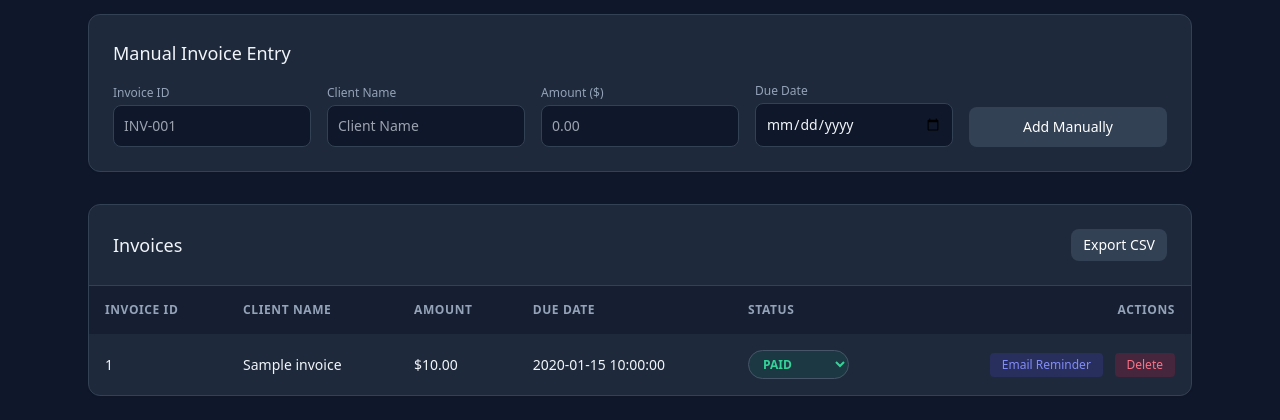
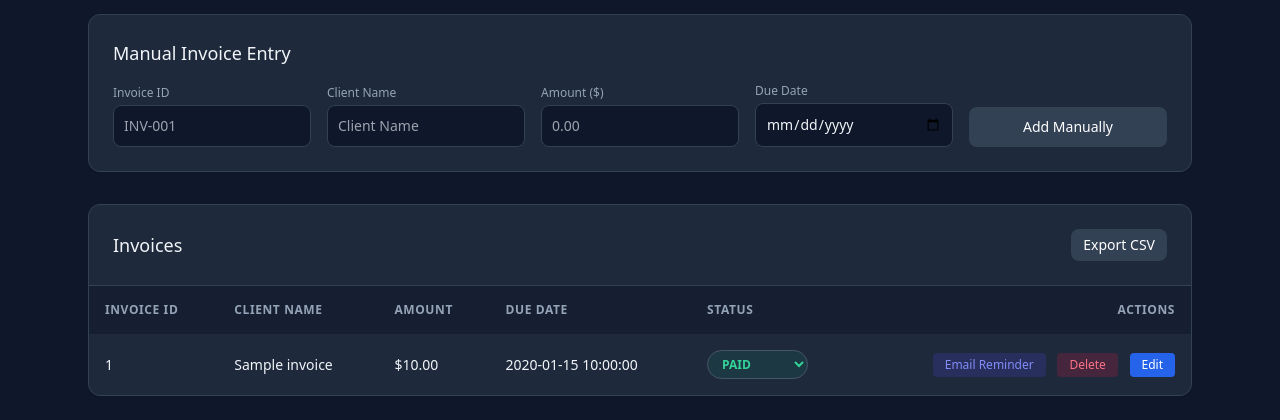
Before and after one commit to ajcrewz2003/Payback-ai, a FastAPI app: page / in a window 1280 px wide. Shown: the part 480-900 px from the top of the page. Run offline with FastAPI, Linux system fonts and the light colour scheme; tables that the repository leaves empty hold one stand-in row (values such as "Sample post"); a database or web service that is not in the repository returns one stand-in record (values such as "Sample title"); some libraries are stand-ins or nearby versions.

Commit message:
feat: add edit invoice modal and frontend js

```diff
--- a/templates/index.html
+++ b/templates/index.html
@@ -109,6 +109,7 @@
                             <td class="p-4 text-right space-x-2">
                                 <button onclick="sendEmailModal('{{ inv.invoice_id }}')" class="bg-indigo-600/20 hover:bg-indigo-600/30 text-indigo-400 px-3 py-1 rounded transition text-xs font-medium">Email Reminder</button>
                                 <button onclick="deleteInvoice('{{ inv.invoice_id }}')" class="bg-rose-600/20 hover:bg-rose-600/30 text-rose-400 px-3 py-1 rounded transition text-xs font-medium">Delete</button>
+                                <button onclick="openEditModal('{{ inv.invoice_id }}', '{{ inv.client_name }}', '{{ inv.amount }}', '{{ inv.due_date }}', '{{ inv.status }}')" class="px-3 py-1 bg-blue-600 hover:bg-blue-700 text-white text-xs rounded font-medium">Edit</button>
                             </td>
                         </tr>
                         {% else %}
@@ -250,5 +251,48 @@
             }
         });
     </script>
+    <!-- Edit Invoice Modal -->
+<div id="editModal" class="fixed inset-0 bg-black bg-opacity-50 hidden flex items-center justify-center z-50">
+    <div class="bg-gray-900 border border-gray-800 p-6 rounded-xl w-full max-w-md shadow-xl text-white">
+        <h3 class="text-lg font-semibold mb-4">Edit Invoice</h3>
+        <form id="editForm" onsubmit="submitEditInvoice(event)">
+            <input type="hidden" id="editOriginalId">
+
+            <div class="mb-3">
+                <label class="block text-xs text-gray-400 mb-1">Invoice ID</label>
+                <input type="text" id="editInvoiceId" class="w-full bg-gray-800 border border-gray-700 rounded p-2 text-sm text-white" required>
+            </div>
+
+            <div class="mb-3">
+                <label class="block text-xs text-gray-400 mb-1">Client Name</label>
+                <input type="text" id="editClientName" class="w-full bg-gray-800 border border-gray-700 rounded p-2 text-sm text-white" required>
+            </div>
+
+            <div class="mb-3">
+                <label class="block text-xs text-gray-400 mb-1">Amount ($)</label>
+                <input type="number" step="0.01" id="editAmount" class="w-full bg-gray-800 border border-gray-700 rounded p-2 text-sm text-white" required>
+            </div>
+
+            <div class="mb-3">
+                <label class="block text-xs text-gray-400 mb-1">Due Date</label>
+                <input type="text" id="editDueDate" class="w-full bg-gray-800 border border-gray-700 rounded p-2 text-sm text-white">
+            </div>
+
+            <div class="mb-4">
+                <label class="block text-xs text-gray-400 mb-1">Status</label>
+                <select id="editStatus" class="w-full bg-gray-800 border border-gray-700 rounded p-2 text-sm text-white">
+                    <option value="FRIENDLY">FRIENDLY</option>
+                    <option value="URGENT">URGENT</option>
+                    <option value="PAID">PAID</option>
+                </select>
+            </div>
+
+            <div class="flex justify-end gap-2">
+                <button type="button" onclick="closeEditModal()" class="px-4 py-2 bg-gray-700 hover:bg-gray-600 rounded text-sm">Cancel</button>
+                <button type="submit" class="px-4 py-2 bg-blue-600 hover:bg-blue-700 rounded text-sm font-medium">Save Changes</button>
+            </div>
+        </form>
+    </div>
+</div>
 </body>
 </html>
```
